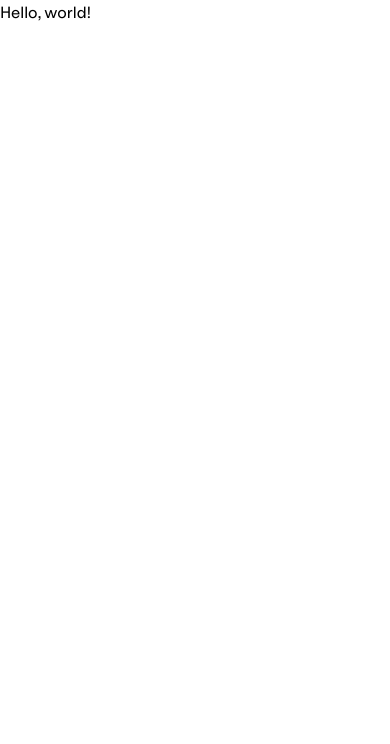
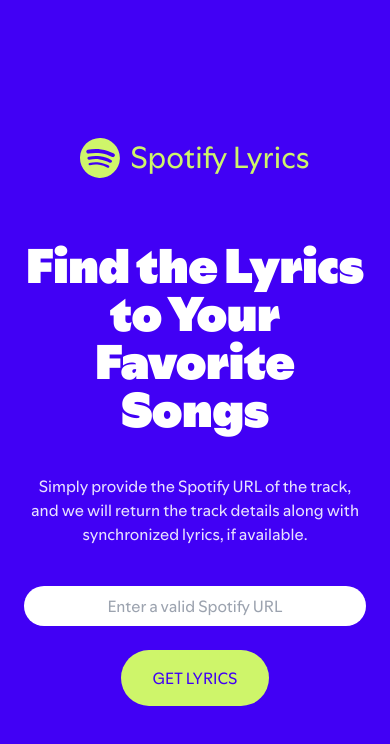
Before and after one commit to toastycoder0/spotify-lyrics, an Astro site in the folder web/: page / in a window 390 px wide. Built offline with nearby package versions, Linux system fonts and the light colour scheme; Astro itself is replaced by a stand-in of ours.

Commit message:
feat: enhance homepage layout with new logo and responsive design for improved user experience and branding consistency

```diff
--- a/web/src/pages/index.astro
+++ b/web/src/pages/index.astro
@@ -1,7 +1,40 @@
 ---
 import Layout from "@/layouts/Layout.astro";
+import Logo from "@/components/Logo.astro";
 ---
 
 <Layout>
-  <h1>Hello, world!</h1>
+  <div
+    class="min-h-screen flex flex-col items-center justify-center gap-10 py-12 px-6 text-white bg-spotify-purple sm:px-6 lg:px-8"
+  >
+    <section class="flex items-center mb-6 gap-2.5">
+      <Logo />
+      <h2 class="text-3xl text-spotify-green">Spotify Lyrics</h2>
+    </section>
+
+    <h1
+      class="font-bold font-spotifyMixVariable text-5xl md:text-7xl xl:text-8xl max-w-5xl text-center"
+    >
+      Find the Lyrics to Your Favorite Songs
+    </h1>
+
+    <p class="md:text-lg max-w-xl w-full text-center text-[#E9E2FF]">
+      Simply provide the Spotify URL of the track, and we will return the track
+      details along with synchronized lyrics, if available.
+    </p>
+
+    <form class="flex flex-col items-center gap-6 w-full">
+      <input
+        type="text"
+        placeholder="Enter a valid Spotify URL"
+        class="py-2 px-4 rounded-full w-full max-w-sm text-black duration-200 text-center focus-visible:outline-none focus-visible:ring-2 focus-visible:ring-spotify-pure-green"
+      />
+
+      <button
+        class="uppercase duration-200 text-spotify-purple bg-spotify-green py-4 px-8 rounded-full hover:bg-spotify-black hover:text-spotify-green focus-visible:bg-spotify-black focus-visible:text-spotify-green"
+      >
+        Get Lyrics
+      </button>
+    </form>
+  </div>
 </Layout>
```
